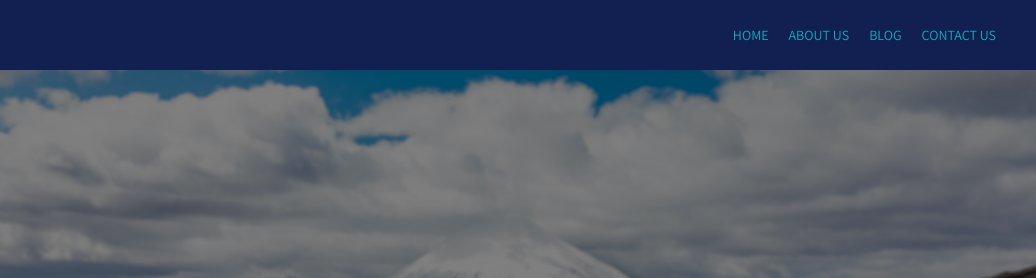
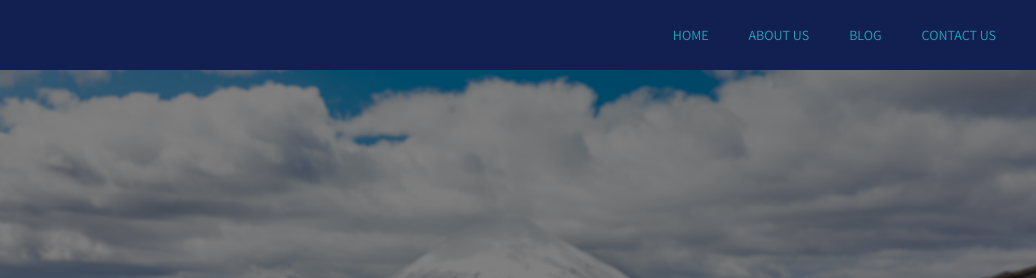
Before and after one commit to SaboyaDev/travelBlog_flexBox, a website: page index.html in a window 1280 px wide. Shown: the top 278 px of the page, 244-1280 px from the left. Drawn offline with nearby package versions, Linux system fonts and the light colour scheme.

Commit message:
modiefied the menu a margin for bigger devices

```diff
--- a/scss/base/_typography.scss
+++ b/scss/base/_typography.scss
@@ -39,14 +39,22 @@ h3 {
 		color: $secondary;
 		text-transform: uppercase;
 		padding: 1rem 2rem;
+
 		@include respond(sm) {
 			padding: 0;
 			margin-left: 2rem;
+		}
+		@include respond(md) {
+			margin-left: 4rem;
 		}
 
 		&:hover {
 			color: $white;
 			background-color: $primary-darker;
+
+			@include respond(sm) {
+				background-color: $primary;
+			}
 		}
 	}
 }
```
Also changed, not shown: css/styles1.css.
